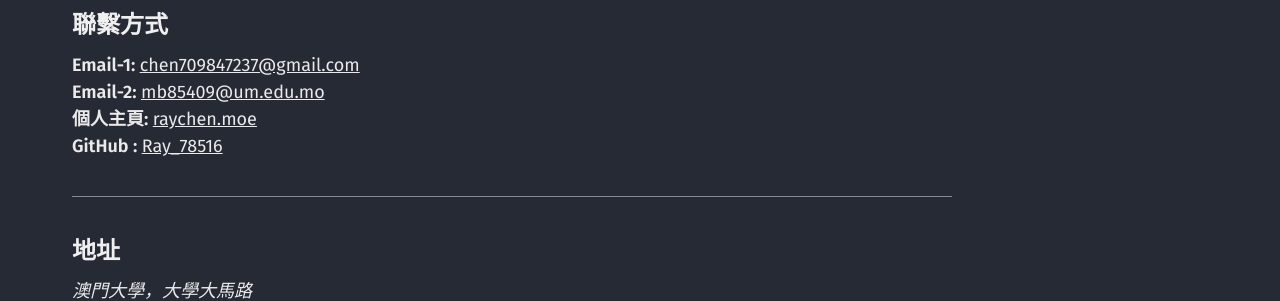
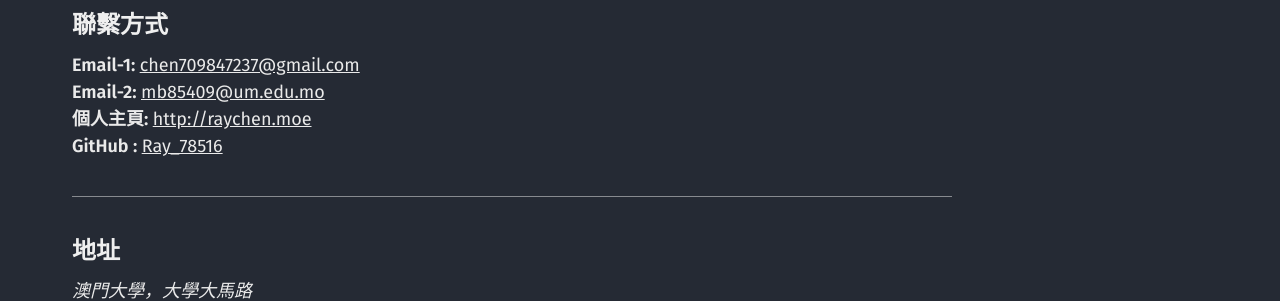
Before and after one commit to chen709847237/chen709847237, a Jekyll site: the page built from cv_cn.md, in a window 1280 px wide and 900 px high. Shown: the part 437-738 px from the top of the window. Built offline with Jekyll 4.4.1, drawn with Linux system fonts in a browser that asks for light colours; part of the change alters nothing that is shown.

Commit message:
Update cv_cn.json

```diff
--- a/_data/cv_cn.json
+++ b/_data/cv_cn.json
@@ -6,7 +6,7 @@
     "email1": "chen709847237@gmail.com",
     "email2": "mb85409@um.edu.mo",
     "phone": ,
-    "website": "raychen.moe",
+    "website": "http://raychen.moe",
     "summary": "Hi, 我目前為澳門大學科技學院的一名碩士研究生。我的研究方向為機器學習算法(卷积神经网络，图卷积神经网络等)在生物信息學(药物虚拟筛选，毒性预测，肽活性预测等)中的應用。",
     "location": {
       "address": "澳門大學，大學大馬路",
```
